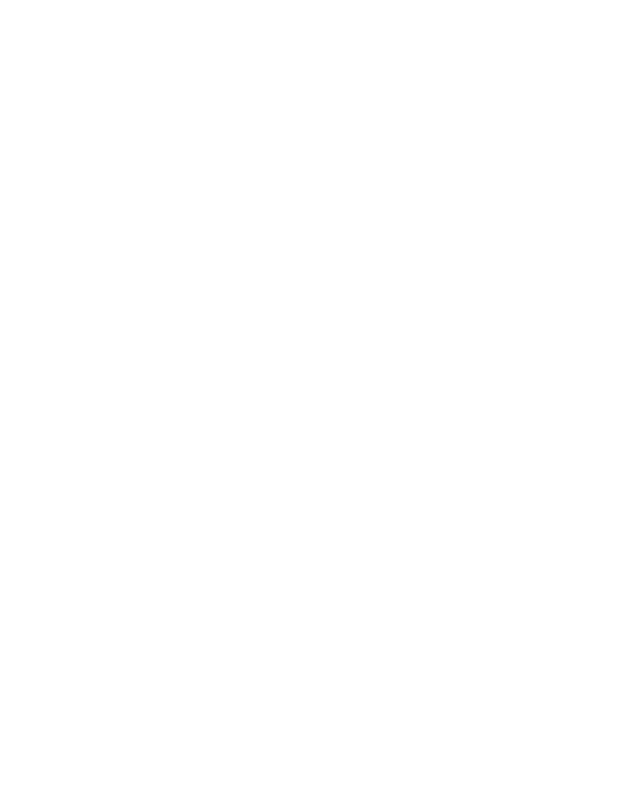
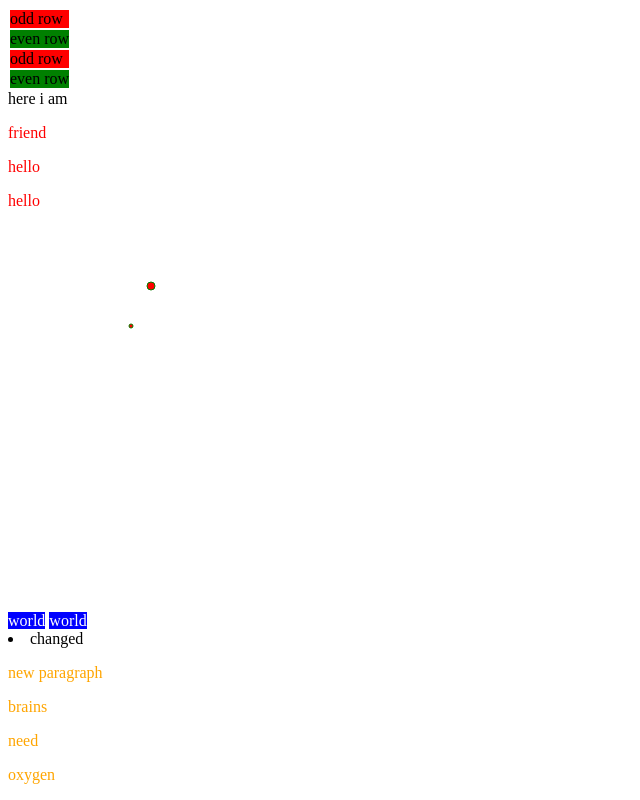
Before and after one commit to DevHominid/d3-practice, a website: page tutorials/d3-v4-essentials/index.html in a window 1280 px wide. Shown: the whole page, without its empty margins (0-640 px from the left). Drawn offline with nearby package versions, Linux system fonts and the light colour scheme.

Commit message:
add d3 selector section

```diff
--- a/tutorials/d3-v4-essentials/index.html
+++ b/tutorials/d3-v4-essentials/index.html
@@ -4,10 +4,175 @@
     <meta charset="utf-8">
     <title>D3 Demos</title>
     <script src="https://d3js.org/d3.v4.min.js"></script>
+    <script src="https://d3js.org/d3-selection.v1.min.js"></script>
   </head>
   <body>
+    <p>hello</p>
+    <p>hello</p>
+    <p>hello</p>
+
+    <span>world</span>
+    <span>world</span>
+
+    <svg>
+      <circle cx="40" cy="100" r="50"/>
+      <circle cx="60" cy ="60" r="50"/>
+    </svg>
+
+    <div class="hello">
+      <li>unchanged</li>
+    </div>
+
     <script>
-      console.log(d3.version);
+      // ====================================
+      // D3 SELECTIONS ~ * ~ * ~ * ~ * ~ * ~
+      // ====================================
+
+      // ==================
+      // Selecting elements
+      // ==================
+      // d3.select(selector)
+      // d3.selectAll(selector)
+
+      console.log(d3.select('body'));
+
+      // ==================
+      // Styling elements
+      // ==================
+      // selection.style(name[, value[, priority]])
+      // value = constant || function
+      // priority = important || null
+
+      d3.selectAll("p")
+          .style("color", "red");
+
+      d3.selectAll("span")
+          .style("background", function(d, i) {
+            return "blue";
+          })
+          .style("color", function(d, i) {
+            return "white";
+          });
+
+      // ==================
+      // Modifying attributes
+      // ==================
+      // selection.attr(name[, value])
+
+      const svgRef = d3.select("svg")
+          .attr("width", 500)
+          .attr("height", 400);
+
+      console.log("width: " + svgRef.attr("width")); // 500
+
+      d3.selectAll("circle")
+          .attr("fill", "red")
+          .attr("stroke", "green")
+          .attr("r", function(d, i) {
+            return (i + 1) * 2;
+          });
+
+      // ==================
+      // Modifying properties
+      // ==================
+      // selection.property(name[, value])
+
+      // ==================
+      // Adding or removing classes
+      // ==================
+      // selection.classed(names[, value])
+      // value = true (adds) || false (removes)
+
+      d3.selectAll("p")
+          .classed("foo bar", true);
+
+      d3.select("p")
+          .classed("bar", false);
+
+      // ==================
+      // Modifying contents
+      // ==================
+      // selection.text([value])
+      // selection.html([value]) note: only supported on HTML elements
+
+      d3.select("p")
+          .text("friend");
+
+      d3.select("div")
+          .html("<li>changed</li>");
+
+      // ==================
+      // Appending elements
+      // ==================
+      // selection.append(type)
+
+      d3.selectAll("div")
+        .append("p")
+            .text("new paragraph");
+
+      // ==================
+      // Inserting elements
+      // ==================
+      // selection.insert(type [, before])
+      // type = <tag name>
+      // returns new selection (inserted elements)
+
+      d3.select("body")
+        .insert("div", "p")
+            .text("here i am");
+
+      d3.select("body")
+        .insert("div", "div")
+            .text("me 2");
+
+      // ==================
+      // Removing elements
+      // ==================
+      // selection.remove()
+      // returns new selection (removed elements)
+
+      d3.select("div")
+        .remove();
+
+      // ==================
+      // Filtering elements from selection
+      // ==================
+      // selection.filter(filter)
+      // filter = selector string || function
+
+      d3.select("body")
+        .insert("div", "div")
+            .html("<table><tr></tr><tr></tr><tr></tr><tr></tr></table>")
+
+      d3.selectAll("tr").filter(":nth-child(even)")
+          .style("background", "green")
+          .text("even row");
+
+      d3.selectAll("tr").filter(":nth-child(odd)")
+          .style("background", "red")
+          .text("odd row");
+
+      // ==================
+      // Merging selections
+      // ==================
+      // selection.merge(other)
+      // returns new selection (merged with other)
+
+      // ==================
+      // Each method
+      // ==================
+
+      d3.select("body")
+        .append("div")
+            .html("<p>brains</p><p>need</p><p>oxygen</p>")
+
+      d3.selectAll("div").each(function(d, i) {
+        d3.select(this)
+          .selectAll("p")
+              .style("color", "orange");
+      });
+
+
     </script>
   </body>
 </html>
```
